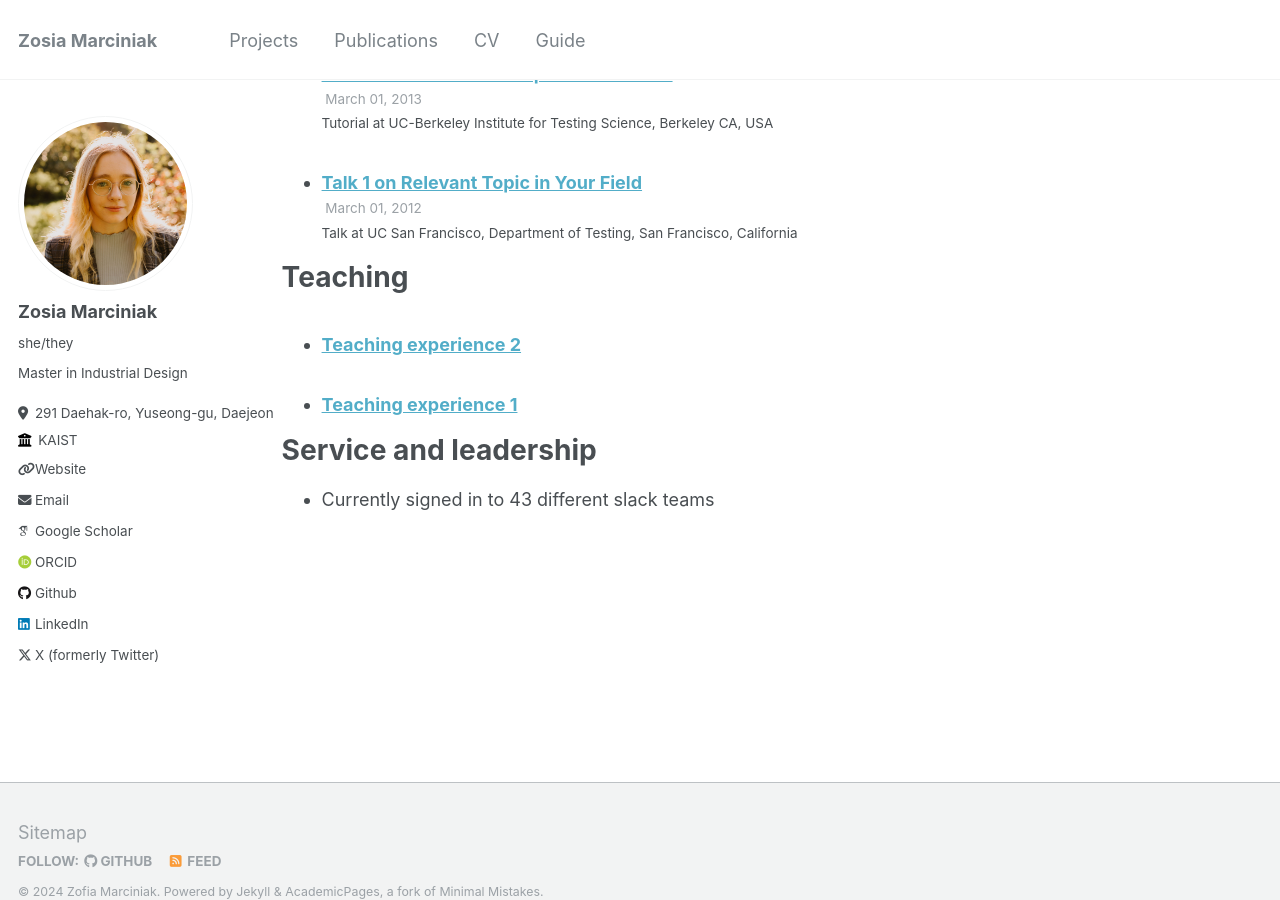
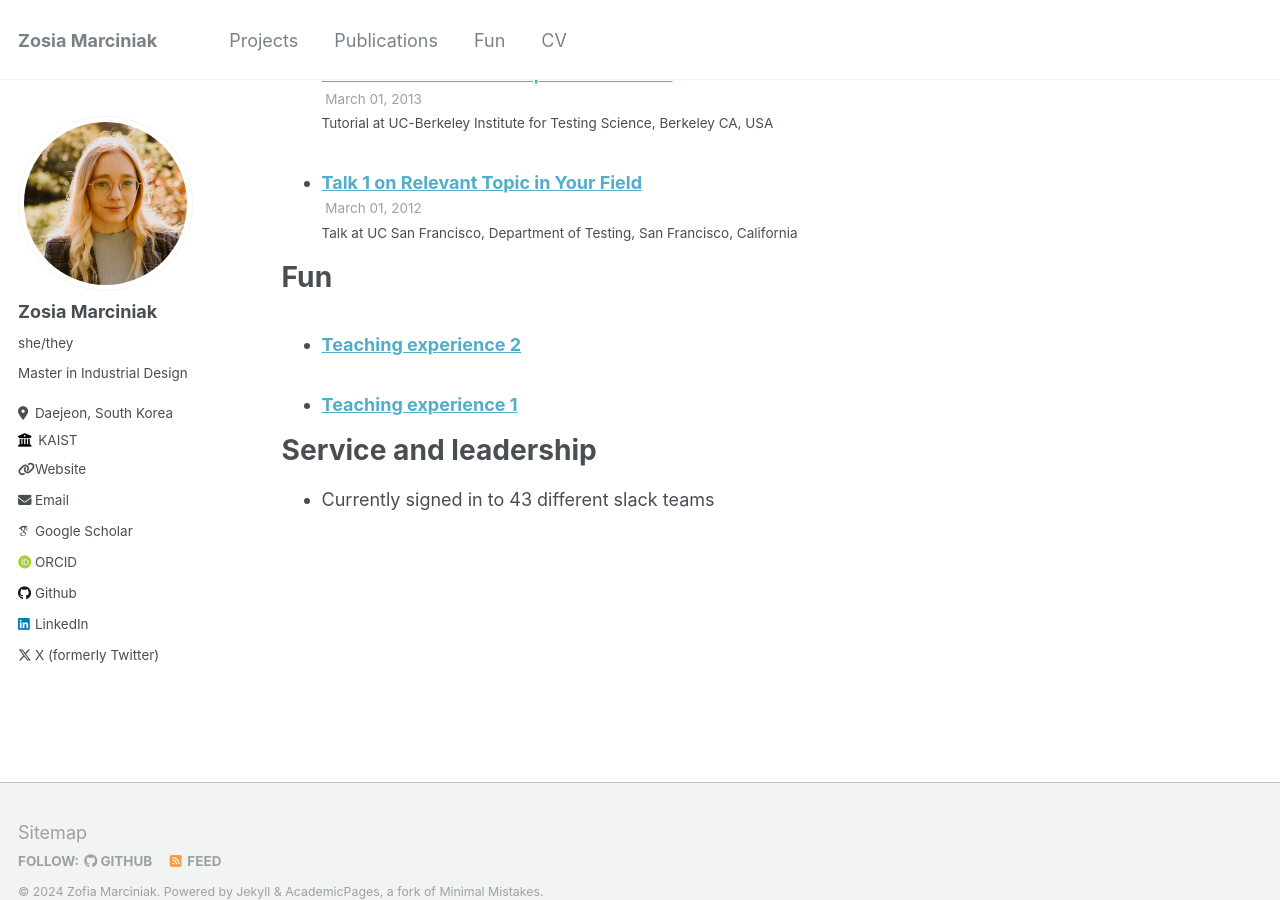
Before and after one commit to zosia-hci/zosia-hci.github.io, a Jekyll site: the page built from _pages/cv.md, in a window 1280 px wide and 900 px high, scrolled down 1719 px. Built offline with Jekyll 4.4.1, drawn with Linux system fonts in a browser that asks for light colours; some web fonts are replaced.

Commit message:
changed teaching to fun

```diff
--- a/_config.yml
+++ b/_config.yml
@@ -25,7 +25,7 @@ author:
   name             : "Zosia Marciniak"
   pronouns         : "she/they"
   bio              : "Master in Industrial Design"
-  location         : "291 Daehak-ro, Yuseong-gu, Daejeon"
+  location         : "Daejeon, South Korea"
   employer         : "KAIST"
   uri              : "https://zosia-hci.github.io"
   email            : "zofia.marciniak@kaist.ac.kr"
@@ -64,7 +64,7 @@ author:
   steam            : # Username
   telegram         : # URL
   tumblr           : # Username
-  twitter          : "https://twitter.com/zosiazamoyska"
+  twitter          : "zosiazamoyska"
   vine             : # Username
   weibo            : # Username
   wikipedia        : # Username
@@ -199,7 +199,7 @@ kramdown:
 
 # Collections
 collections:
-  teaching:
+  fun:
     output: true
     permalink: /:collection/:path/
   publications:
@@ -233,13 +233,13 @@ defaults:
     values:
       layout: single
       author_profile: true
-  # _teaching
+  # _fun
   - scope:
       path: ""
-      type: teaching
+      type: fun
     values:
       layout: single
-      author_profile: true
+      author_profile: false
       share: true
       comments: true
   # _publications
--- a/_includes/archive-single.html
+++ b/_includes/archive-single.html
@@ -38,7 +38,7 @@
       <p class="page__meta"><i class="fa fa-clock-o" aria-hidden="true"></i> {% include read-time.html %}</p>
     {% endif %}
 
-        {% if post.collection == 'teaching' %}
+        {% if post.collection == 'fun' %}
           <p> {{ post.type }}, <i>{{ post.venue }}</i>, {{ post.date | default: "1900-01-01" | date: "%Y" }} </p>
         {% elsif post.collection == 'publications' %}
           <p>Published in <i>{{ post.venue }}</i>, {{ post.date | default: "1900-01-01" | date: "%Y" }} </p>
--- a/_pages/cv.md
+++ b/_pages/cv.md
@@ -53,9 +53,9 @@ Talks
     {% include archive-single-talk-cv.html  %}
   {% endfor %}</ul>
 
-Teaching
+Fun
 ======
-  <ul>{% for post in site.teaching reversed %}
+  <ul>{% for post in site.fun reversed %}
     {% include archive-single-cv.html %}
   {% endfor %}</ul>
 
--- a/_pages/teaching.html
+++ b/_pages/fun.html
@@ -1,12 +1,12 @@
 ---
 layout: archive
-title: "Teaching"
-permalink: /teaching/
+title: "Fun"
+permalink: /fun/
 author_profile: true
 ---
 
 {% include base_path %}
 
-{% for post in site.teaching reversed %}
+{% for post in site.fun reversed %}
   {% include archive-single.html %}
 {% endfor %}
```
Also changed, not shown: _data/navigation.yml (+5 -2 lines), _pages/markdown.md (+1 -1 lines), _fun/2014-spring-teaching-1.md (renamed from _teaching/2014-spring-teaching-1.md), _fun/2015-spring-teaching-2.md (renamed from _teaching/2015-spring-teaching-2.md).
